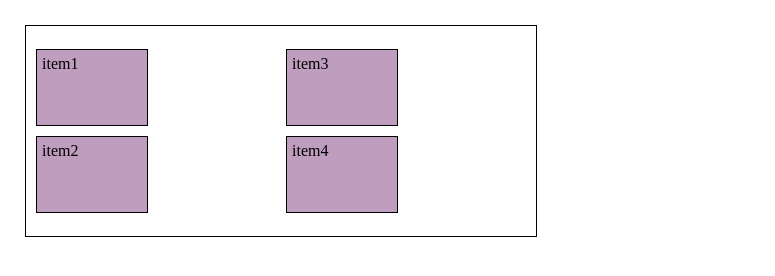
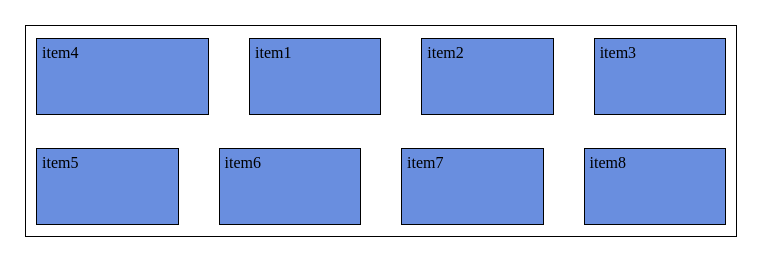
Before and after one commit to 2025b01010374/CSS-CSE24, a plain HTML site: page FlexBox.html in a window 1280 px wide. Shown: the whole page, without its empty margins (0-775 px from the left). Drawn offline with Linux system fonts and the light colour scheme.

Commit message:
Flexbox: child property

```diff
--- a/3style.css
+++ b/3style.css
@@ -2,26 +2,44 @@
     margin: 5px;
     padding: 5px;
 }
-.container{
-    display: flex ;
-    height: 200px;
-    width: 500px;
-    border: 1px solid black;
-    flex-direction: row-reverse;
-    /* flex-direction: column-reverse; */
-    flex-wrap:wrap-reverse;
-    flex-flow: column wrap;
-    justify-content: center;
-    align-items: flex-start;
-    align-content: flex end;
+.container {
+    display: flex;              /* Makes this a flex container */
+    height: 200px;              /* Fixed height */
+    width: 700px;               /* Fixed width */
+    border: 1px solid black;    /* Just for visibility */
+
+    flex-direction: row;        /* Items flow left → right */
+    /* flex-direction: column-reverse; */ /* Alternative: top → bottom reversed */
+
+    flex-wrap: wrap-reverse;    /* Items wrap into multiple lines, but in reverse order */
+
+    flex-flow: row wrap;     /* Shorthand: overrides flex-direction + flex-wrap */
+
+    justify-content: space-evenly;    /* Aligns items horizontally (main axis) */
+
+    align-items:center;    /* Aligns items vertically (cross axis) */
+
+    align-content: space-around;    /* Aligns multiple rows/columns of items */
+    gap: 20px 30px;
+}
 
 
-}
+
 
 .item{
     height: 65px;
     width: 100px;
     border: 1px solid black;
-    background-color: rgb(190, 157, 190);
-    gap: column 10px;
+    background-color: rgb(105, 142, 223);
+
+    flex-grow: 2;
+
 }
+
+
+.item4{
+    order: -1;
+    flex-grow: 6;
+    /* flex-shrink: 1; */
+    /* align-self: 3; */
+}
--- a/FlexBox.html
+++ b/FlexBox.html
@@ -11,7 +11,11 @@
         <div class="item">item1</div>
         <div class="item">item2</div>
         <div class="item">item3</div>
-        <div class="item">item4</div>
+        <div class="item item4">item4</div>
+        <div class="item">item5</div>
+        <div class="item">item6</div>
+        <div class="item">item7</div>
+        <div class="item">item8</div>
     </div>
 
 </body>
```
